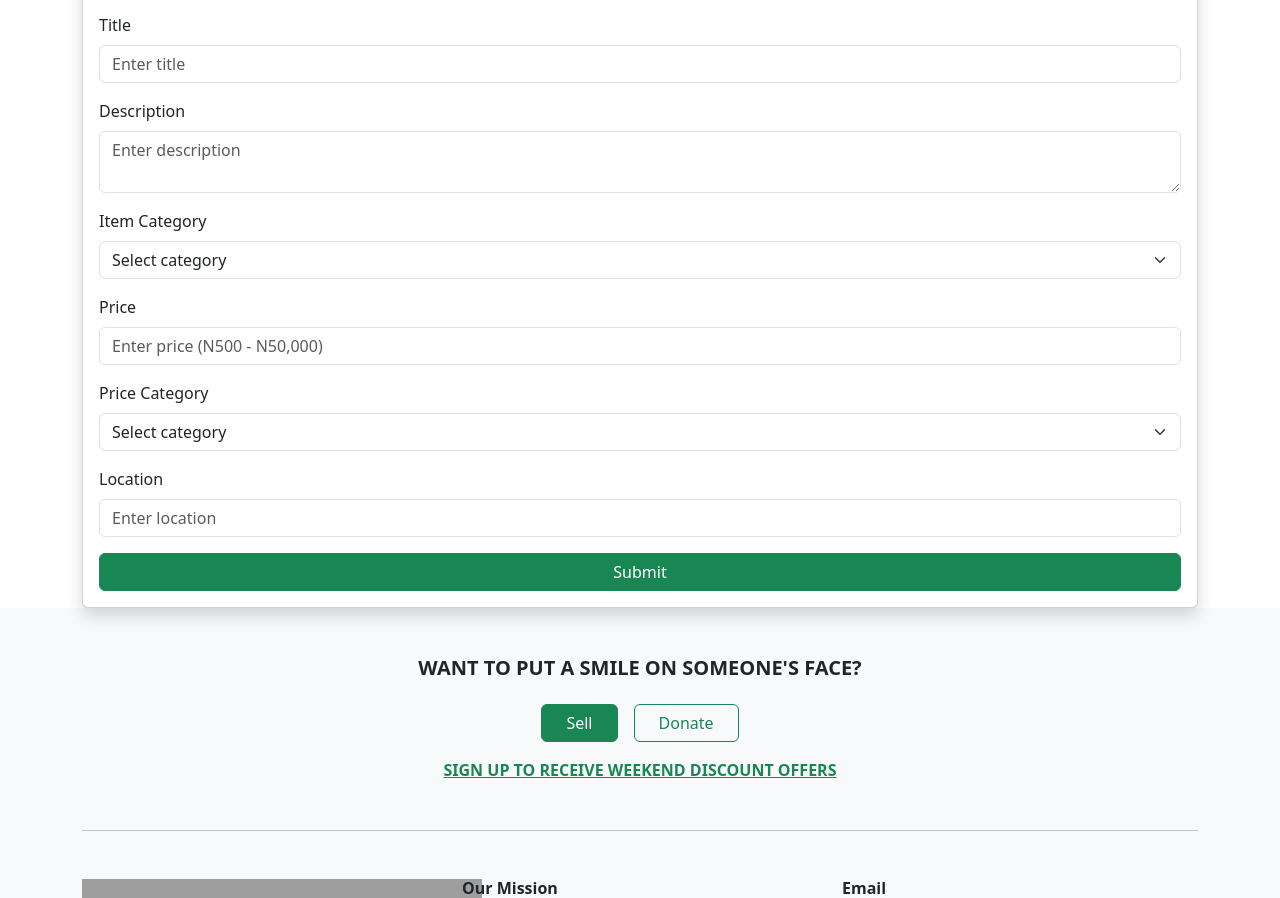
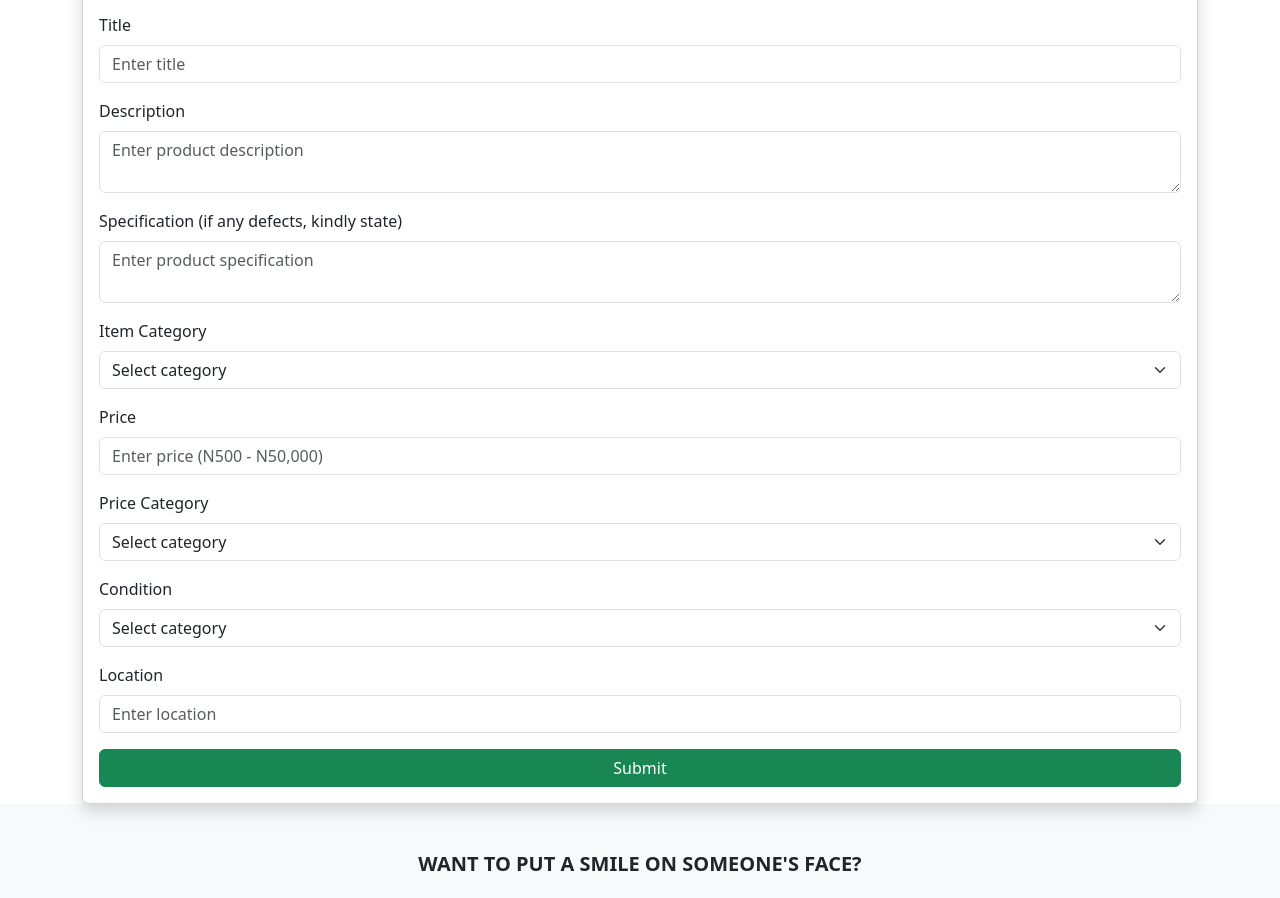
Before and after one commit to dashme-africa/webapp, a React (Vite) app: page /upload in a window 1280 px wide. Shown: the part 820-1718 px from the top of the page. Built offline with nearby package versions, Linux system fonts and the light colour scheme; no server answers; sample sign-in values are in the browser's storage; grey boxes are pictures that could not be loaded.

Commit message:
Added specification and condition field

```diff
--- a/src/components/UploadPage.jsx
+++ b/src/components/UploadPage.jsx
@@ -19,6 +19,8 @@ const UploadPage = () => {
     priceCategory: '',
     location: '',
     image: null,
+    specification: "",
+    condition: "",
   });
   const [isSubmitting, setIsSubmitting] = useState(false);
   const [uploader, setUploader] = useState(null);
@@ -203,6 +205,8 @@ const UploadPage = () => {
         images: [],
         video: null,
         primaryImageIndex: null,
+        specification: "",
+        condition: "",
       });
 
       // Show success message
@@ -383,6 +387,19 @@ const UploadPage = () => {
               ></textarea>
             </div>
 
+            {/* Specification */}
+            <div className="mb-3">
+              <label className="form-label">Specification (if any defects, kindly state) </label>
+              <textarea
+                className="form-control"
+                name="specification"
+                value={formData.specification}
+                onChange={handleInputChange}
+                placeholder="Enter product specification"
+                required
+              ></textarea>
+            </div>
+
             {/* Category */}
             <div className="mb-3">
               <label className="form-label">{t('upload.itemCategory')}</label>
@@ -453,6 +470,29 @@ const UploadPage = () => {
               </div>
             )}
 
+            {/* Condition */}
+            {activeTab === 'sell' && (
+              <div className="mb-3">
+                <label className="form-label">Condition</label>
+                <select
+                  className="form-select"
+                  name="condition"
+                  value={formData.condition}
+                  onChange={handleInputChange}
+                  required
+                >
+                  <option value="" disabled>
+                    {t('upload.selectCategory')}
+                  </option>
+                  <>
+                    <option value="New">New</option>
+                    <option value="Fairly Used">Fairly Used</option>
+                    <option value="Refurbished">Refurbished</option>
+                  </>
+                </select>
+              </div>
+            )}
+
             {/* Location */}
             <div className="mb-3">
               <label className="form-label">{t('upload.location')}</label>
--- a/src/i18n.js
+++ b/src/i18n.js
@@ -61,7 +61,7 @@ const resources = {
                 "myProducts": "My Products",
                 "enterTitle": "Enter title",
                 "description": "Description",
-                "enterDescription": "Enter description",
+                "enterDescription": "Enter product description", //not updated
                 "itemCategory": "Item Category",
                 "selectCategory": "Select category",
                 "price": "Price",
--- a/src/screens/ProductDetails.jsx
+++ b/src/screens/ProductDetails.jsx
@@ -118,6 +118,12 @@ const ProductDetails = () => {
               </Badge>
             </p>
             <p>
+              <strong>Condition: </strong>
+              <Badge>
+                {product.condition}
+              </Badge>
+            </p>
+            <p>
               <strong>Description: </strong>
               {product.description}
             </p>
@@ -135,7 +141,6 @@ const ProductDetails = () => {
                 Message Profile<br />
               </Button>
               </div>
-
               {product.tag === 'For sale' ? (
                 <Button variant="success" className="ms-2 px-4" onClick={buyNowHandler}>Buy Now</Button>
               ) : (
```
